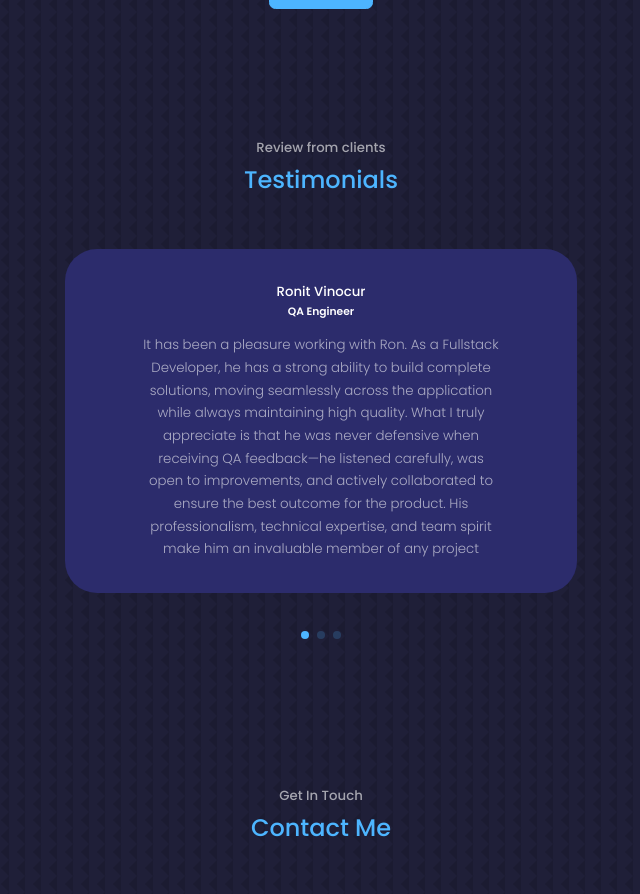
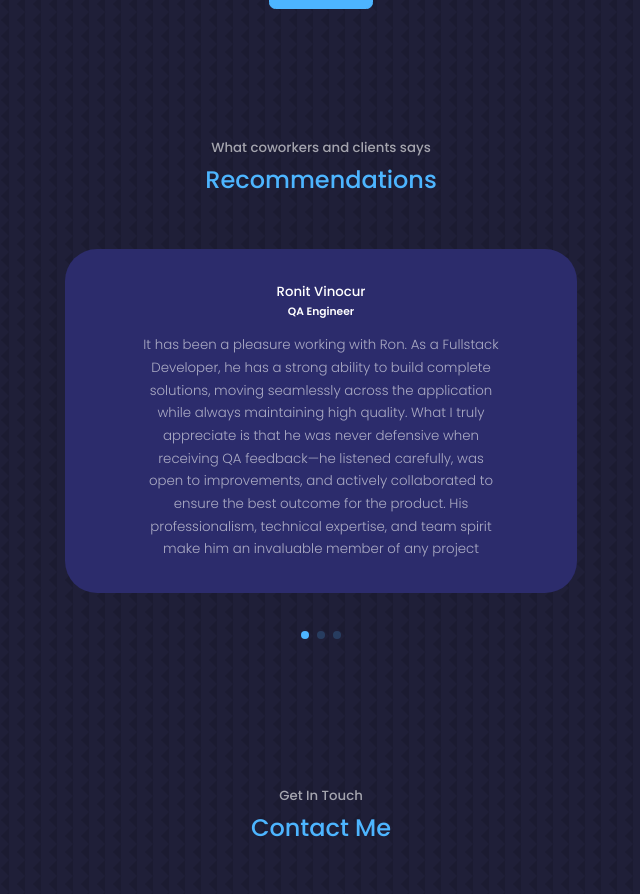
Before and after one commit to ronch17/react-portfolio, a React (Create React App) app: page / in a window 1280 px wide. Shown: the part 5396-6290 px from the top of the page, without its empty margins (319-959 px from the left). Built offline with nearby package versions, Linux system fonts and the light colour scheme.

Commit message:
Updated testimonials

```diff
--- a/src/components/testimonials/Testimonials.js
+++ b/src/components/testimonials/Testimonials.js
@@ -45,8 +45,8 @@
 const Testimonials = () => {
   return (
     <section id="testimonials">
-      <h5>Review from clients</h5>
-      <h2>Testimonials</h2>
+      <h5>What coworkers and clients says</h5>
+      <h2>Recommendations</h2>
 
       <Swiper
         className="container testimonials__container"
```
